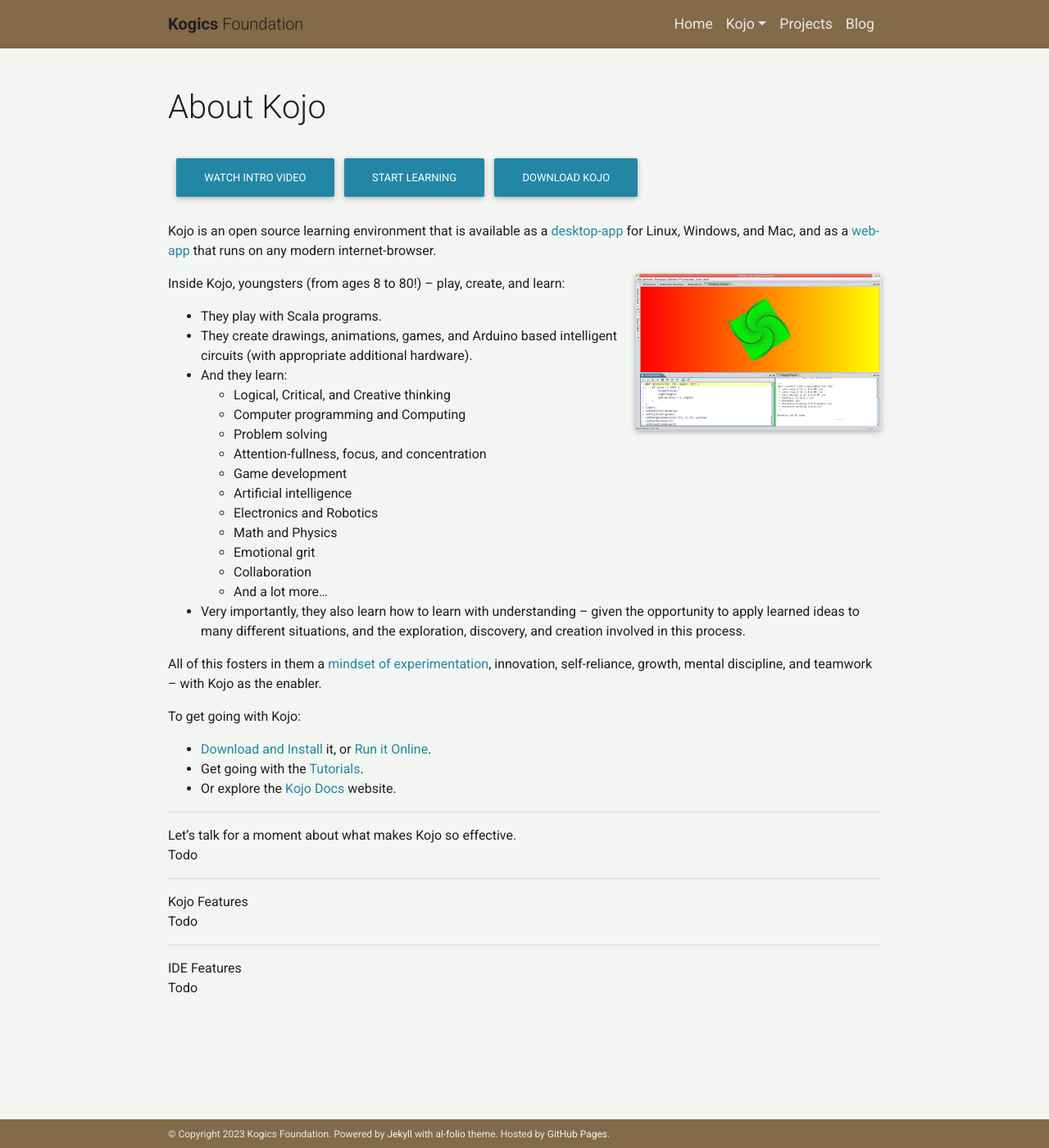
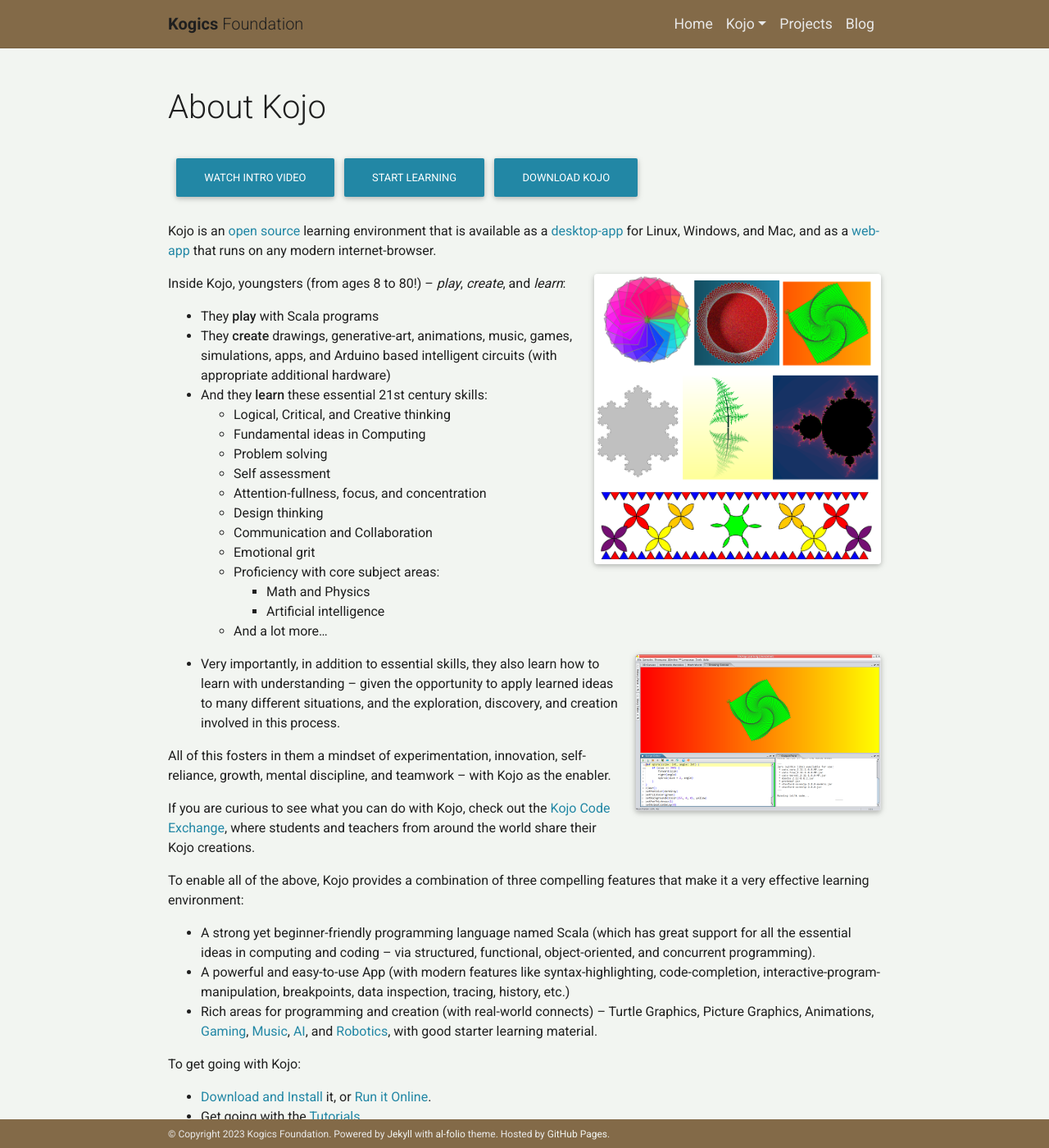
Before and after one commit to kogics/kogics.github.io, a Jekyll site: the page built from _pages/kojo/about.md, in a window 1280 px wide and 1400 px high. Shown: the whole window at 82% size. Built offline with Jekyll 4.4.1, drawn with Linux system fonts in a browser that asks for light colours; full-size pictures stand in for the smaller copies a plugin makes; comment, search, counter and statistics services are not loaded; a style sheet for code colours, icons or effects is not loaded.

Commit message:
Refine Kojo page.

```diff
--- a/_pages/kojo/about.md
+++ b/_pages/kojo/about.md
@@ -18,30 +18,44 @@
   </a>
 </div>
 
-Kojo is an open source learning environment that is available as a [desktop-app](/kojo-download) for Linux, Windows, and Mac, and as a [web-app](http://ikojo.in) that runs on any modern internet-browser.
+Kojo is an [open source](https://github.com/litan/kojo) learning environment that is available as a [desktop-app](/kojo-download) for Linux, Windows, and Mac, and as a [web-app](http://ikojo.in) that runs on any modern internet-browser.
 
-<div class="float-right">
-  {% include figure.html path="assets/img/square-spiral2.png" title="example image" class="img-fluid rounded z-depth-1" %}
+<div class="float-right ml-3 mb-1">
+  {% include figure.html path="assets/img/kojo-drawings.png" title="kojo drawings" class="img-fluid rounded z-depth-1" width="350" zoomable="true" %}
 </div>
 
-Inside Kojo, youngsters (from ages 8 to 80!) – play, create, and learn:
-* They play with Scala programs.
-* They create drawings, animations, games, and Arduino based intelligent circuits (with appropriate additional hardware).
-* And they learn:
+Inside Kojo, youngsters (from ages 8 to 80!) – *play*, *create*, and *learn*:
+* They **play** with Scala programs
+* They **create** drawings, generative-art, animations, music, games, simulations, apps, and Arduino based intelligent circuits (with appropriate additional hardware)
+* And they **learn** these essential 21st century skills:
   * Logical, Critical, and Creative thinking
-  * Computer programming and Computing
+  * Fundamental ideas in Computing
   * Problem solving
+  * Self assessment
   * Attention-fullness, focus, and concentration
-  * Game development
-  * Artificial intelligence
-  * Electronics and Robotics
-  * Math and Physics
+  * Design thinking
+  * Communication and Collaboration
   * Emotional grit
-  * Collaboration
+  * Proficiency with core subject areas:
+    * Math and Physics
+    * Artificial intelligence
   * And a lot more...
-* Very importantly, they also learn how to learn with understanding – given the opportunity to apply learned ideas to many different situations, and the exploration, discovery, and creation involved in this process.
 
-All of this fosters in them a [mindset of experimentation](http://ikojo.in), innovation, self-reliance, growth, mental discipline, and teamwork – with Kojo as the enabler.
+<div class="float-right ml-3 mb-1">
+  {% include figure.html path="assets/img/square-spiral2.png" title="kojo screenshot" class="img-fluid rounded z-depth-1" %}
+</div>
+
+* Very importantly, in addition to essential skills, they also learn how to learn with understanding – given the opportunity to apply learned ideas to many different situations, and the exploration, discovery, and creation involved in this process.
+
+All of this fosters in them a mindset of experimentation, innovation, self-reliance, growth, mental discipline, and teamwork – with Kojo as the enabler.
+
+If you are curious to see what you can do with Kojo, check out the [Kojo Code Exchange](https://codex.kogics.net/), where students and teachers from around the world share their Kojo creations.
+
+
+To enable all of the above, Kojo provides a combination of three compelling features that make it a very effective learning environment:
+* A strong yet beginner-friendly programming language named Scala (which has great support for all the essential ideas in computing and coding – via structured, functional, object-oriented, and concurrent programming).
+* A powerful and easy-to-use App (with modern features like syntax-highlighting, code-completion, interactive-program-manipulation, breakpoints, data inspection, tracing, history, etc.)
+* Rich areas for programming and creation (with real-world connects) – Turtle Graphics, Picture Graphics, Animations, [Gaming](https://github.com/litan/kojo-gaming), [Music](https://github.com/litan/kojo-music), [AI](https://github.com/litan/kojo-ai-3), and [Robotics](https://github.com/litan/kojo-arduino), with good starter learning material.
 
 To get going with Kojo:
 
@@ -49,17 +63,6 @@
 * Get going with the [Tutorials](https://docs.kogics.net/tutorials-index.html).
 * Or explore the [Kojo Docs](http://docs.kogics.net/) website.
 
----
-
-Let's talk for a moment about what makes Kojo so effective.
-Todo
-
----
-
-Kojo Features
-Todo
-
-----
-
-IDE Features
-Todo
+<div class="text-center m-4">
+  {% include figure.html path="assets/img/kojo-creations.png" title="kojo creations" class="img-fluid rounded z-depth-1" %}
+</div>
```
Also changed, not shown: assets/img/kojo-creations.png (added), assets/img/kojo-drawings.png (added).
